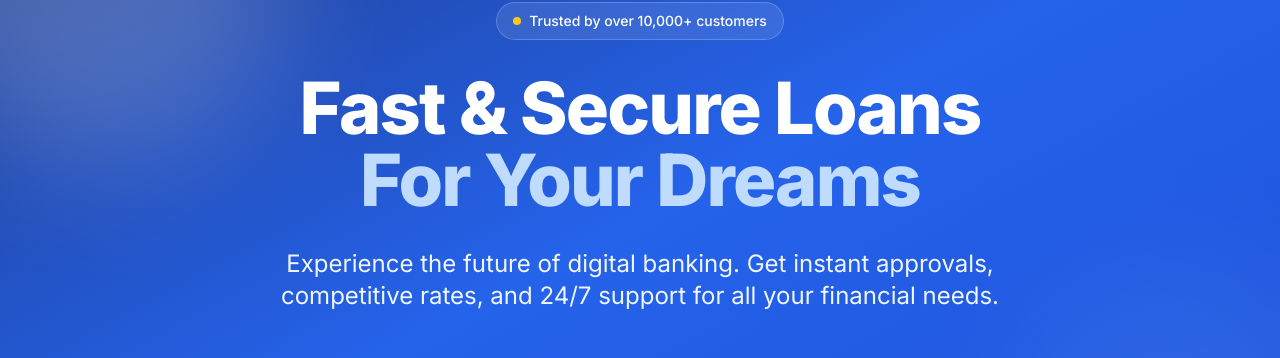
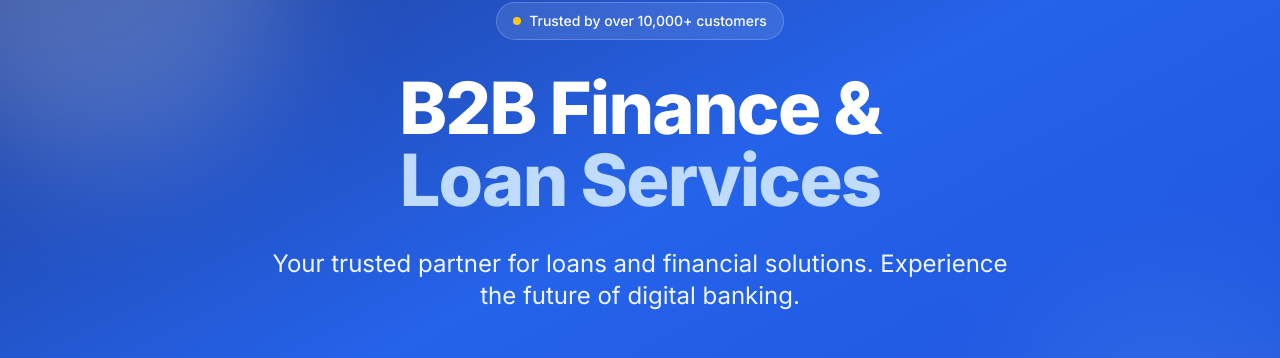
Before and after one commit to Easvaran/arya_consultant, a Next.js app: page / in a window 1280 px wide. Shown: the part 206-564 px from the top of the page. Built offline with nearby package versions, Linux system fonts and the light colour scheme; no server answers; the database is empty.

Commit message:
Added favicon + updated SEO + homepage content

```diff
--- a/app/layout.tsx
+++ b/app/layout.tsx
@@ -11,8 +11,14 @@ import Script from "next/script";
 const inter = Inter({ subsets: ["latin"] });
 
 export const metadata: Metadata = {
-  title: "ARYA CONSULTANT - Fast & Secure Loans",
-  description: "Experience the future of digital banking with ARYA CONSULTANT. Instant approvals and competitive rates.",
+  metadataBase: new URL("https://aryaconsultant.com"),
+  title: "B2B Finance & Loan Services | ARYA CONSULTANT",
+  description: "Get fast business loans, EMI calculators, and financial consulting services with ARYA CONSULTANT. Trusted finance partner for your growth.",
+  icons: {
+    icon: "/favicon.ico",
+    shortcut: "/favicon.ico",
+    apple: "/apple-icon.png",
+  },
 };
 
 export default function RootLayout({
--- a/app/page.tsx
+++ b/app/page.tsx
@@ -18,11 +18,11 @@ export default function Home() {
             Trusted by over 10,000+ customers
           </div>
           <h1 className="text-5xl md:text-7xl font-extrabold mb-8 tracking-tight">
-            Fast & Secure Loans <br />
-            <span className="text-blue-200">For Your Dreams</span>
+            B2B Finance & <br />
+            <span className="text-blue-200">Loan Services</span>
           </h1>
           <p className="text-xl md:text-2xl mb-12 text-blue-50 max-w-3xl mx-auto leading-relaxed">
-            Experience the future of digital banking. Get instant approvals, competitive rates, and 24/7 support for all your financial needs.
+            Your trusted partner for loans and financial solutions. Experience the future of digital banking.
           </p>
           <div className="flex flex-col sm:flex-row gap-6 justify-center">
             <Link
```
